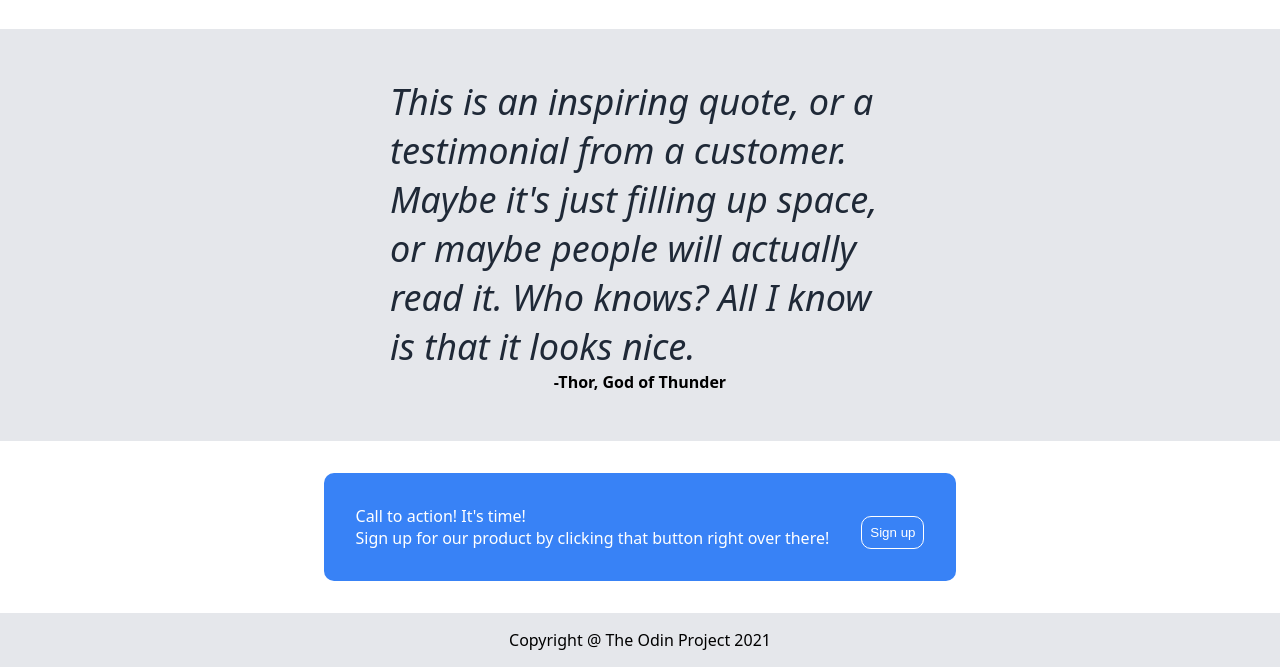
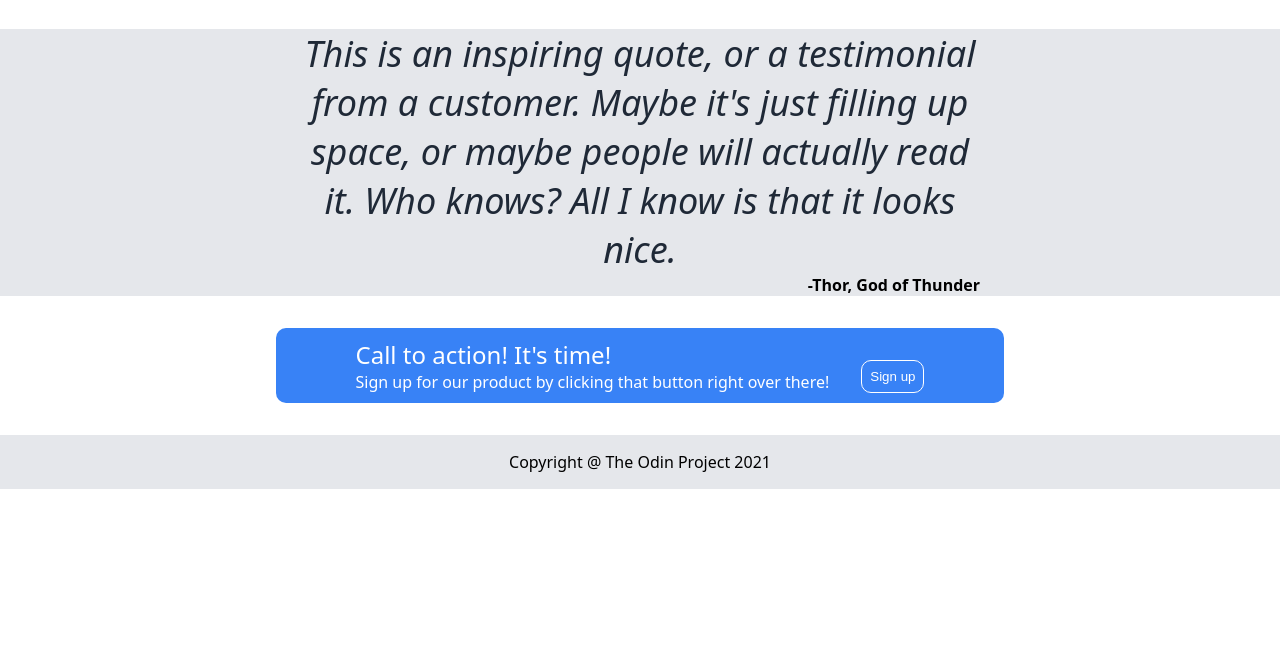
Before and after one commit to DevPaulAbad/odin_landing_page, a plain HTML site: page index.html in a window 1280 px wide. Shown: the part 806-1473 px from the top of the page. After the commit the page ends 1295 px from the top, so only its background shows below. Drawn offline with Linux system fonts and the light colour scheme.

Commit message:
modified:   index.html 	modified:   style.css

```diff
--- a/index.html
+++ b/index.html
@@ -13,8 +13,8 @@
             <div class="right-buttons">
                 <ul>
                     <li><a href="#">header link one</a></li>
-                    <li><a href="#">header link two</a></li>
-                    <li><a href="#">header link three</a></li>
+                    <li><a href="#title-center">header link two</a></li>
+                    <li><a href="#testimonial">header link three</a></li>
                 </ul>
             </div>
 
@@ -76,12 +76,12 @@
             <div class="toes">
                <div class="semi-footer">
                 <div class="message">
-                    <div class="action">Call to action! It's time!</div>
+                    <div id="action">Call to action! It's time!</div>
                     <div class="text">
-                        <div>
+                        <span>
                         Sign up for our product by clicking that button
                         right over there!
-                        </div>
+                        </span>
 
                     </div>
 
--- a/style.css
+++ b/style.css
@@ -102,22 +102,19 @@ a{
 .saying
 {
     display: flex;
-    justify-content: center;
-    align-items: center;
     flex-direction: column;
-    padding: 48px;
+    padding: 0px 300px;
     background-color: #e5e7eb;
 }
 
 #testimonial{
-    width: 500px;
     font-size: 36px;
     font-style: italic;
     color: #1F2937;
+    text-align: center;
 }
 .author{
-    display: flex;
-    justify-content: space-around;
+    text-align: right;
 }
 
 .toes{
@@ -130,7 +127,7 @@ a{
     background-color: #3882f6;
     margin: 32px;
     color: white;
-    padding: 32px;
+    padding: 10px 80px;
     gap: 32px;
     justify-content: space-between;
     border-radius: 10px;
@@ -149,6 +146,10 @@ a{
     padding: 8px;
 }
 
+#action{
+    font-size: 24px;
+}
+
 .text{
     display: flex;
     justify-content: space-between;
```
